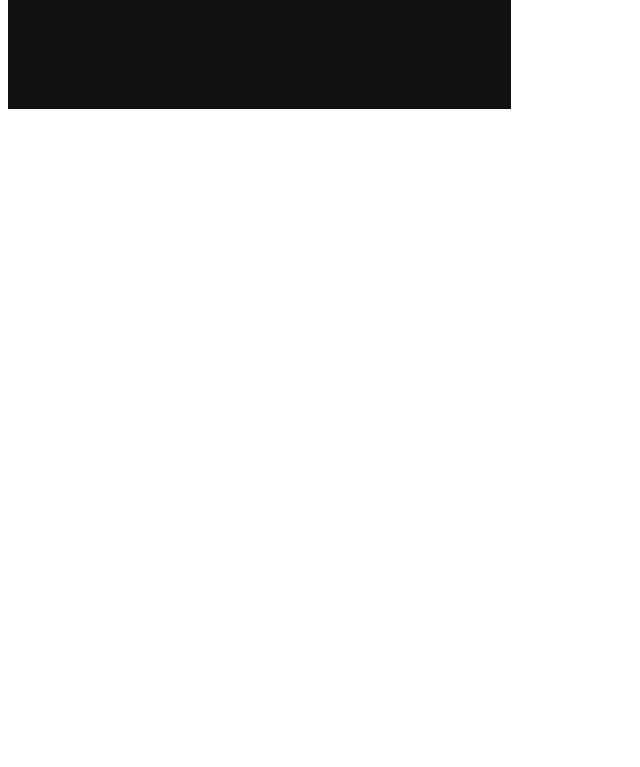
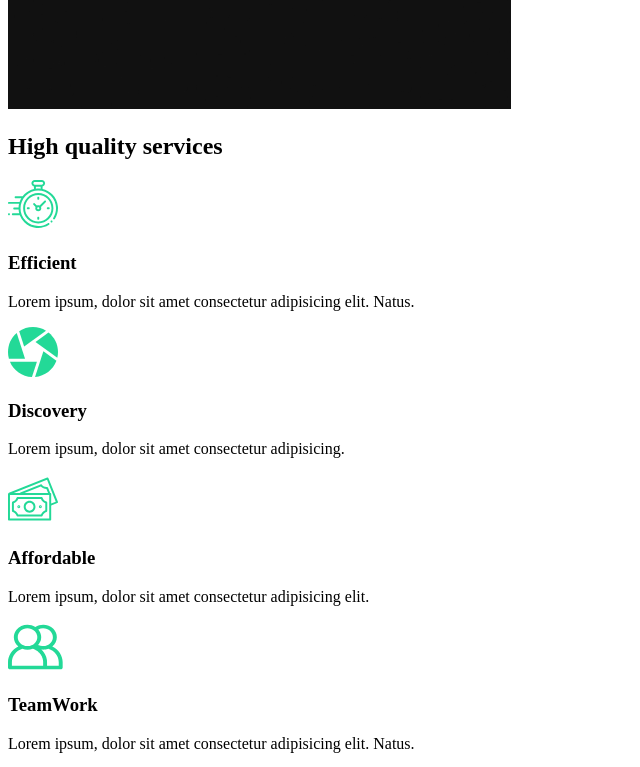
Before and after one commit to rohithramesh44/react-style-project, a React (Create React App) app: page / in a window 1280 px wide. Shown: the part 840-1607 px from the top of the page, without its empty margins (0-640 px from the left). Before the commit the page ends 961 px from the top, so only its background shows below. Built offline with nearby package versions, Linux system fonts and the light colour scheme.

Commit message:
Service Section added

```diff
--- /dev/null
+++ b/src/components/ServicesSection.js
@@ -0,0 +1,59 @@
+import React from "react";
+//importing svg icons
+import clock from "../img/clock.svg";
+import diaphragm from "../img/diaphragm.svg";
+import money from "../img/money.svg";
+import teamwork from "../img/teamwork.svg";
+//importing images
+import home2 from "../img/home2.png";
+
+const ServicesSection = () => {
+  return (
+    <div className="services">
+      <div className="description">
+        <h2>
+          High <span>quality</span> services
+        </h2>
+        <div className="cards">
+          <div className="card">
+            <div className="icon">
+              <img src={clock} alt="time icon" />
+              <h3>Efficient</h3>
+            </div>
+            <p>
+              Lorem ipsum, dolor sit amet consectetur adipisicing elit. Natus.
+            </p>
+          </div>
+          <div className="card">
+            <div className="icon">
+              <img src={diaphragm} alt="time icon" />
+              <h3>Discovery</h3>
+            </div>
+            <p>Lorem ipsum, dolor sit amet consectetur adipisicing.</p>
+          </div>
+          <div className="card">
+            <div className="icon">
+              <img src={money} alt="time icon" />
+              <h3>Affordable</h3>
+            </div>
+            <p>Lorem ipsum, dolor sit amet consectetur adipisicing elit.</p>
+          </div>
+          <div className="card">
+            <div className="icon">
+              <img src={teamwork} alt="time icon" />
+              <h3>TeamWork</h3>
+            </div>
+            <p>
+              Lorem ipsum, dolor sit amet consectetur adipisicing elit. Natus.
+            </p>
+          </div>
+        </div>
+      </div>
+      <div className="image">
+        <img src={home2} alt="Home image" />
+      </div>
+    </div>
+  );
+};
+
+export default ServicesSection;
--- a/src/pages/AboutUs.js
+++ b/src/pages/AboutUs.js
@@ -1,8 +1,13 @@
 import React from "react";
 import AboutSection from "../components/AboutSection";
+import ServicesSection from "../components/ServicesSection";
 
 const AboutUs = () => {
-  return <AboutSection />;
+  return (
+    <>
+      <AboutSection />
+      <ServicesSection />
+    </>
+  );
 };
-
 export default AboutUs;
```
